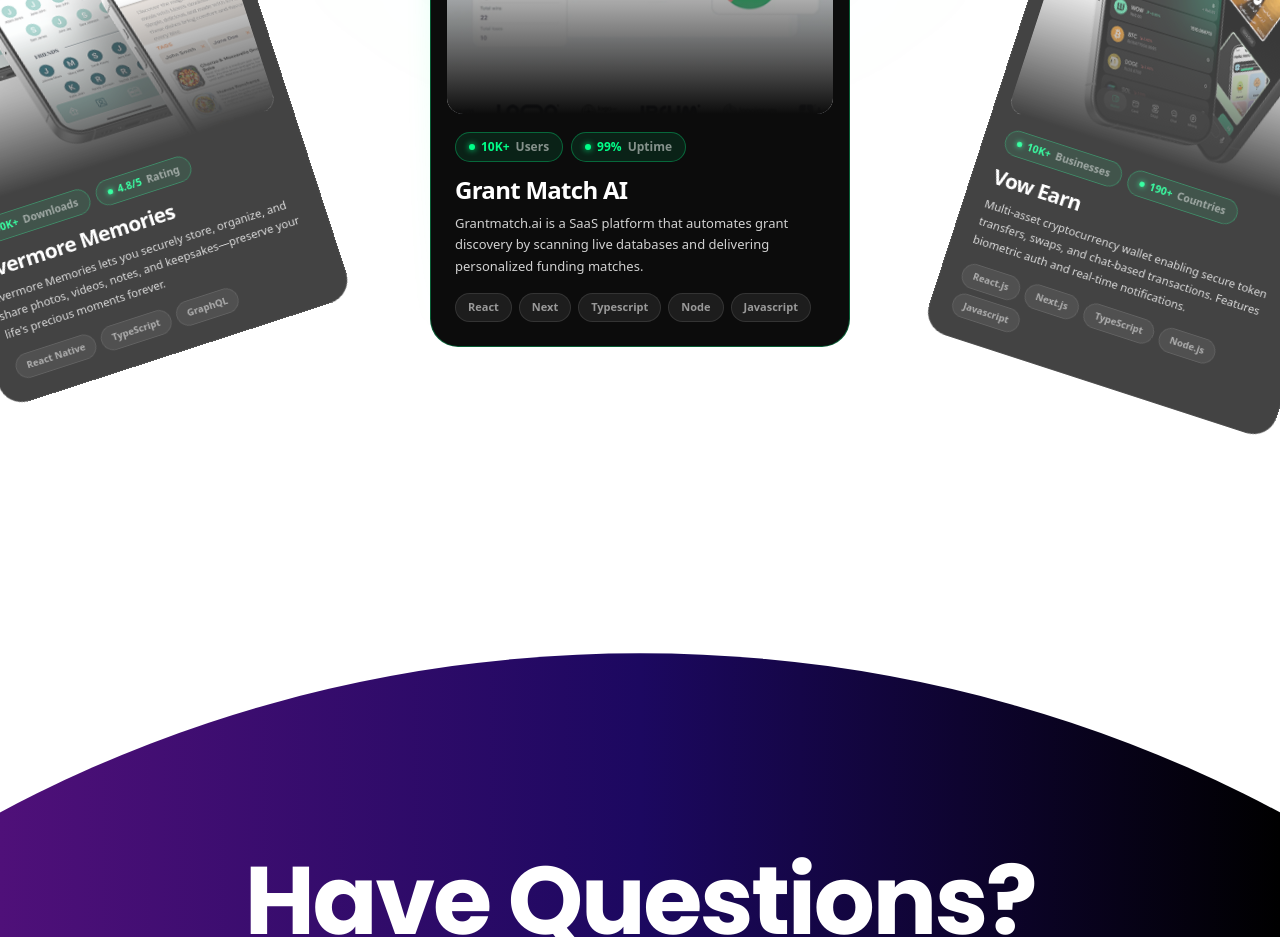
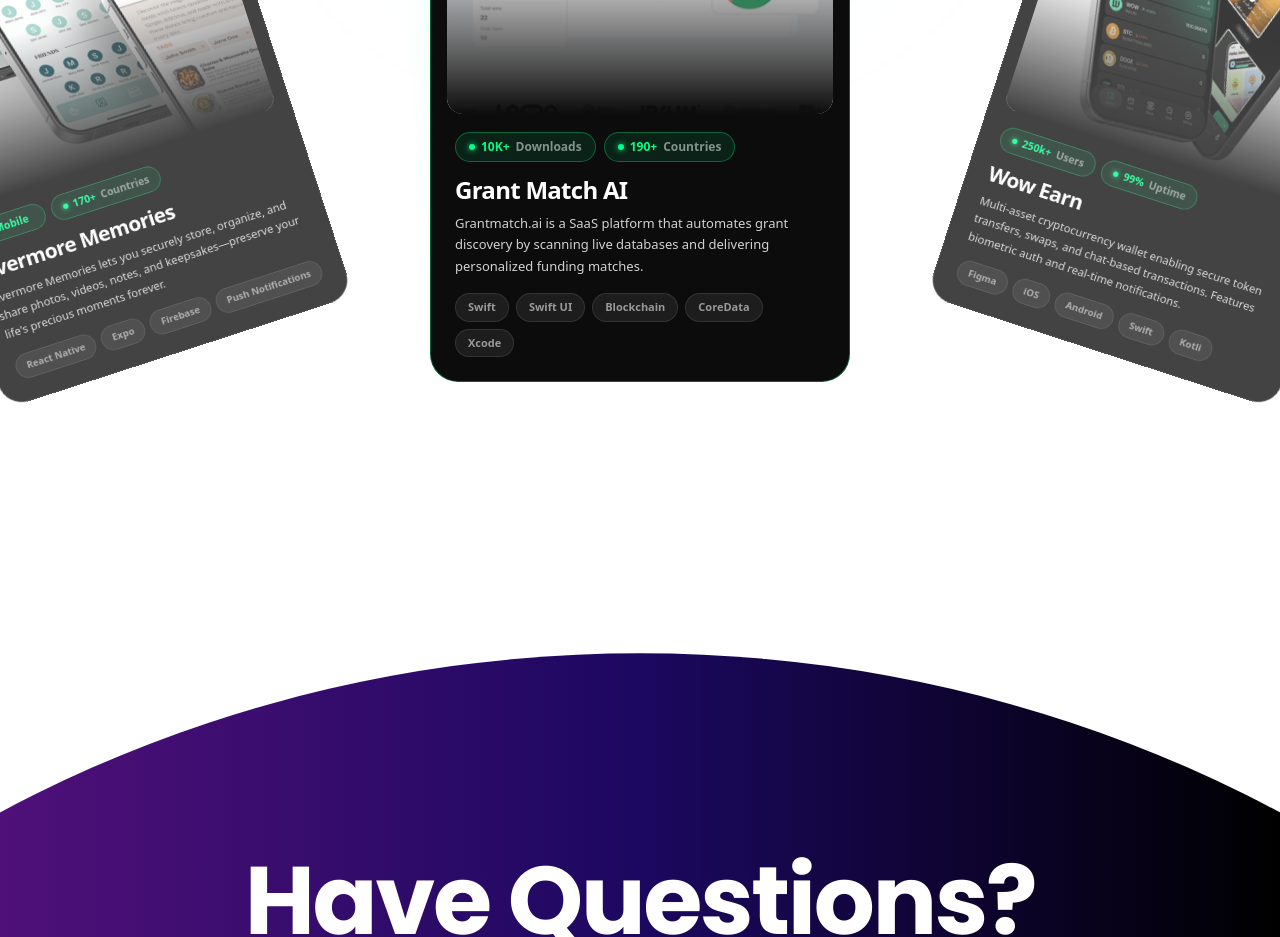
Before and after one commit to usman011-design/upclude-main-website, a Next.js app: page / in a window 1280 px wide. Shown: the part 2680-3617 px from the top of the page. Built offline with nearby package versions, Linux system fonts and the light colour scheme.

Commit message:
product portfolio cards updated

```diff
--- a/components/ProductShowcase.tsx
+++ b/components/ProductShowcase.tsx
@@ -23,43 +23,43 @@
     title: 'Grant Match AI',
     description: 'Grantmatch.ai is a SaaS platform that automates grant discovery by scanning live databases and delivering personalized funding matches.',
     image: './grantmatch.png',
-    stats: [{ label: 'Users', value: '10K+' }, { label: 'Uptime', value: '99%' }],
-    tech: ['React', 'Next', 'Typescript', 'Node', 'Javascript'],
+    stats: [{ label: 'Downloads', value: '10K+' }, { label: 'Countries', value: '190+' }],
+    tech: ['Swift', 'Swift UI', 'Blockchain', 'CoreData', 'Xcode'],
   },
   {
-    title: 'Vow Earn',
+    title: 'Wow Earn',
     description: 'Multi-asset cryptocurrency wallet enabling secure token transfers, swaps, and chat-based transactions. Features biometric auth and real-time notifications.',
     image: './vow-earn.png',
-    stats: [{ label: 'Businesses', value: '10K+' }, { label: 'Countries', value: '190+' }],
-    tech: ['React.js', 'Next.js', 'TypeScript', 'Node.js', 'Javascript'],
+    stats: [{ label: 'Users', value: '250k+' }, { label: 'Uptime', value: '99%' }],
+    tech: ['Figma', 'iOS', 'Android', 'Swift', 'Kotli'],
   },
   {
     title: 'Quranic Calm',
     description: 'Faith-based anxiety relief app combining Quranic healing, guided meditation, breathing exercises, journaling, and professional therapy support.',
     image: './quranic-calm.png',
-    stats: [{ label: 'Transactions', value: '1M+' }, { label: 'Rating', value: '4.9/5' }],
+    stats: [{ label: '', value: 'Health' }, { label: 'Design', value: 'UI/UX' }],
     tech: ['Kotlin', 'Android', 'Firebase', 'Retrofit'],
   },
   {
     title: 'SIPPlytics',
     description: 'Sipplytics is a SaaS platform that visualizes local water quality data with interactive dashboards and maps for easy monitoring and insights.',
     image: './sipplytics.png',
-    stats: [{ label: 'Data Points', value: '500M+' }, { label: 'Accuracy', value: '98%' }],
-    tech: ['Python', 'TensorFlow', 'React', 'D3.js'],
+    stats: [{ label: 'Users', value: '50k+' }, { label: 'Map', value: 'World' }],
+    tech: ['Web', 'React.js', 'iOS', 'Android', 'Kotlin', 'Swift'],
   },
   {
     title: 'Diggikhata',
     description: 'DigiKhata simplifies business finances—track income, expenses, invoices, cash flow, inventory, and staff efficiently anytime, anywhere.',
     image: './digikhata.png',
-    stats: [{ label: 'Downloads', value: '50K+' }, { label: 'Rating', value: '4.8/5' }],
-    tech: ['React Native', 'TypeScript', 'GraphQL'],
+    stats: [{ label: 'Users', value: '5M+' }, { label: 'Uptime', value: '99%' }],
+    tech: ['Web', 'React.js', 'iOS', 'Android', 'Kotlin', 'Swift'],
   },
   {
     title: 'Evermore Memories',
     description: "Evermore Memories lets you securely store, organize, and share photos, videos, notes, and keepsakes—preserve your life's precious moments forever.",
     image: './evermore.png',
-    stats: [{ label: 'Downloads', value: '50K+' }, { label: 'Rating', value: '4.8/5' }],
-    tech: ['React Native', 'TypeScript', 'GraphQL'],
+    stats: [{ label: '', value: 'Mobile' }, { label: 'Countries', value: '170+' }],
+    tech: ['React Native', 'Expo', 'Firebase', 'Push Notifications'],
   },
 ];
 
```
